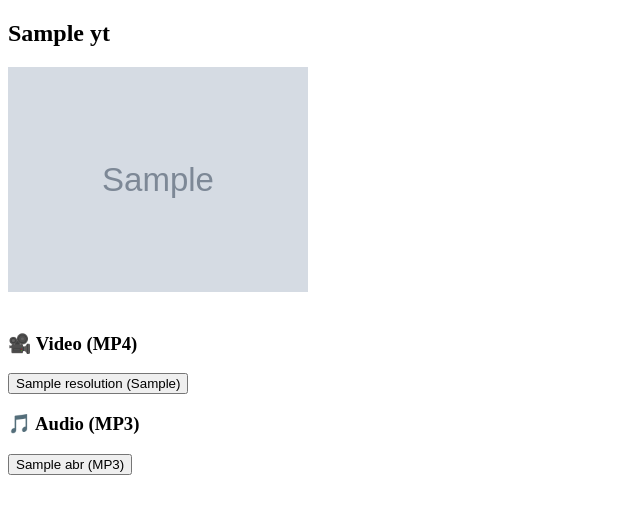
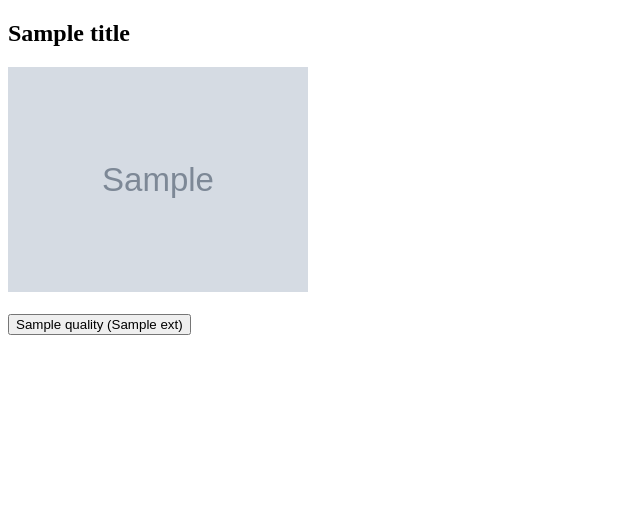
Before and after one commit to Anish9345/youtube-downloader, a Flask app: template templates/choose.html in a window 1280 px wide. Shown: the top 514 px of the page, without its empty margins (0-640 px from the left). Run offline with Flask 3, Linux system fonts and the light colour scheme; the template is opened without the code that fills it: most values are stand-ins (such as "Sample title", 1, 10 or a date in 2020); grey boxes marked "Sample" are stand-in pictures.

Commit message:
Update choose.html

```diff
--- a/templates/choose.html
+++ b/templates/choose.html
@@ -4,25 +4,15 @@
     <title>Choose Format</title>
 </head>
 <body>
-    <h2>{{ yt.title }}</h2>
-    <img src="{{ yt.thumbnail_url }}" width="300"><br><br>
+    <h2>{{ title }}</h2>
+    <img src="{{ thumbnail }}" width="300"><br><br>
 
-    <h3>🎥 Video (MP4)</h3>
-    {% for v in videos %}
-        <form action="/download" method="POST">
-            <input type="hidden" name="url" value="{{ yt.watch_url }}">
-            <input type="hidden" name="itag" value="{{ v.itag }}">
-            <button type="submit">{{ v.resolution }} ({{ v.mime_type }})</button>
-        </form>
-    {% endfor %}
-
-    <h3>🎵 Audio (MP3)</h3>
-    {% for a in audios %}
-        <form action="/download" method="POST">
-            <input type="hidden" name="url" value="{{ yt.watch_url }}">
-            <input type="hidden" name="itag" value="{{ a.itag }}">
-            <button type="submit">{{ a.abr }} (MP3)</button>
-        </form>
+    {% for f in formats %}
+    <form action="/download" method="POST">
+        <input type="hidden" name="url" value="{{ url }}">
+        <input type="hidden" name="format_id" value="{{ f.format_id }}">
+        <button type="submit">{{ f.quality }} ({{ f.ext }})</button>
+    </form>
     {% endfor %}
 </body>
 </html>
```
